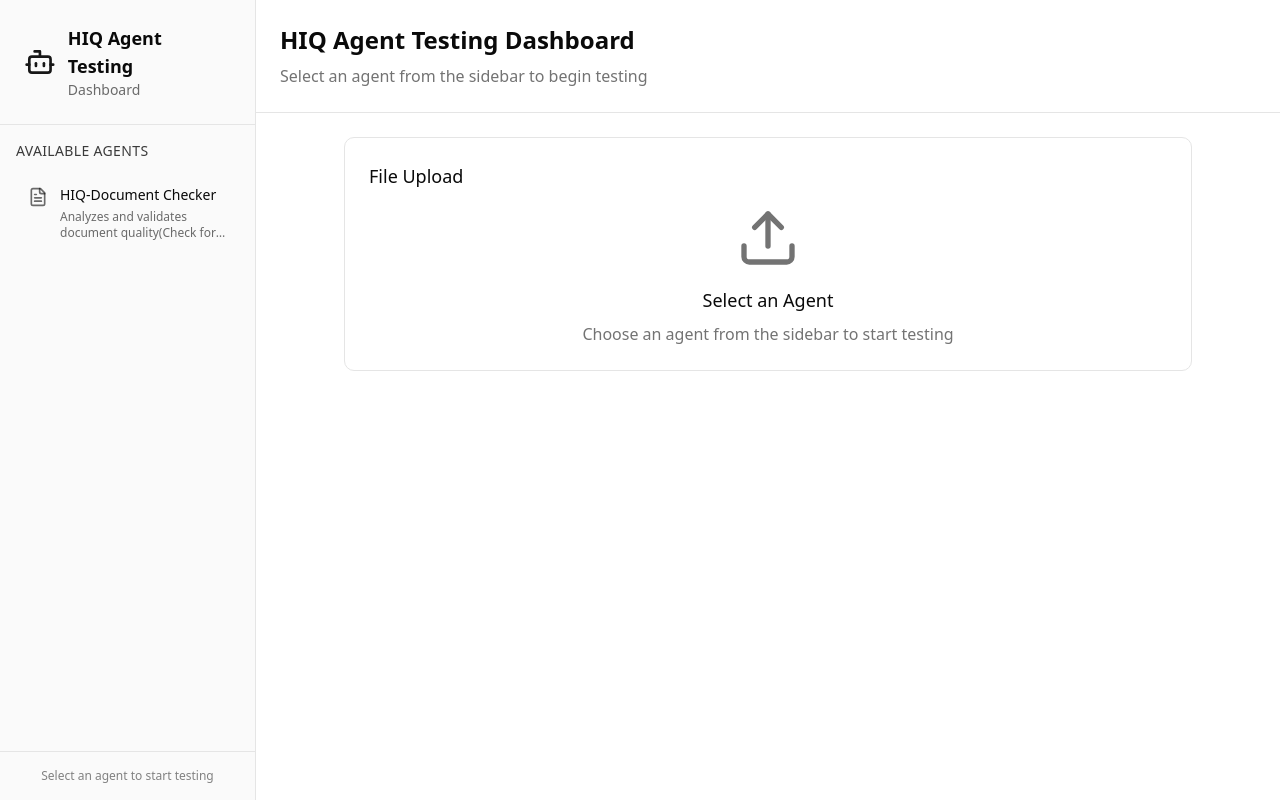
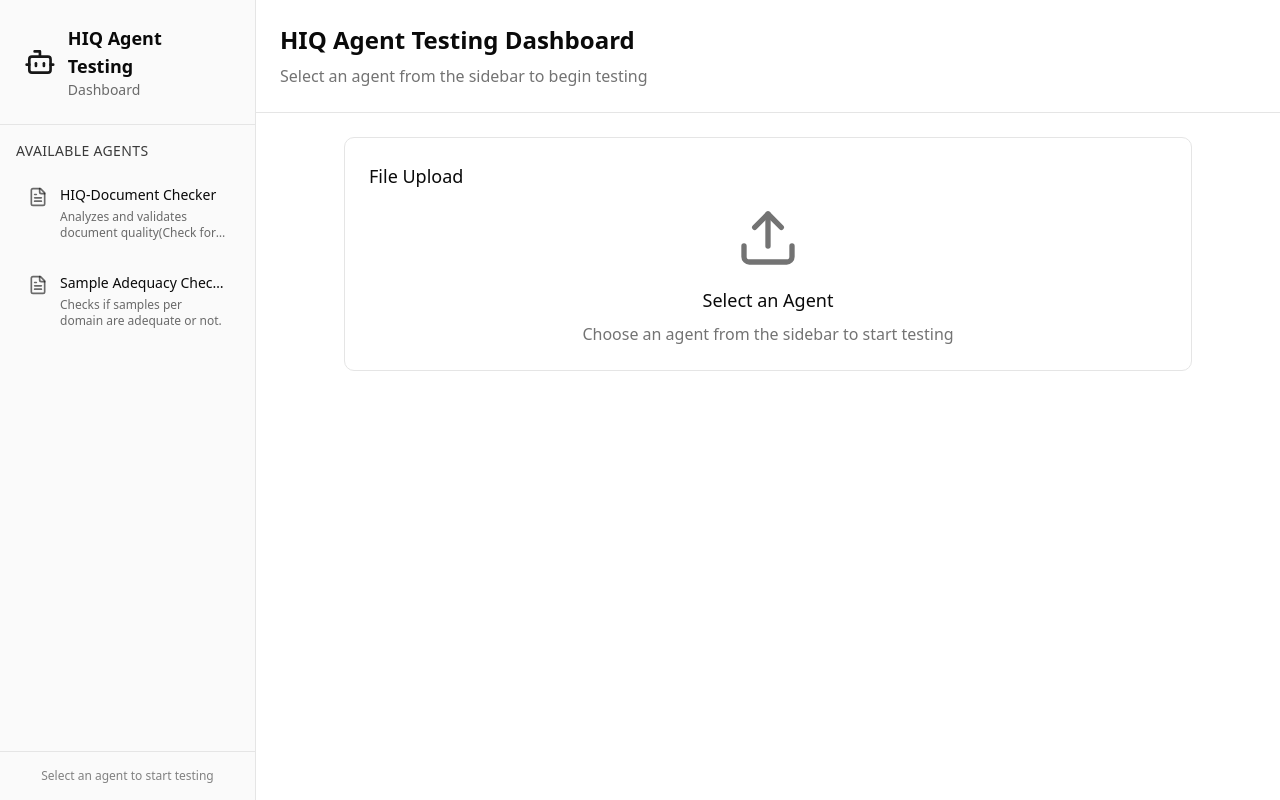
Before and after one commit to shreyansh-jain-10/hiq-agent-dashboard, a React (Vite) app: page / in a window 1280 px wide. Built offline with nearby package versions, Linux system fonts and the light colour scheme.

Commit message:
Agent 2 added

```diff
--- a/src/components/Sidebar.jsx
+++ b/src/components/Sidebar.jsx
@@ -8,6 +8,13 @@ const agents = [
     description: 'Analyzes and validates document quality(Check for report validity and three mandatory sections)',
     icon: FileText,
     webhook: 'https://gluagents.xyz/webhook/e91d733a-4fe5-41cf-a024-9b2ec3a6f914'
+  },
+  {
+    id: 'sample-adequacy-checker',
+    name: 'Sample Adequacy Checker',
+    description: 'Checks if samples per domain are adequate or not.',
+    icon: FileText,
+    webhook: 'https://gluagents.xyz/webhook/c08346a1-e41e-49b7-a64a-35570baf409d'
   }
 ]
 
@@ -39,16 +46,14 @@ export default function Sidebar({ selectedAgent, onAgentSelect }) {
               <button
                 key={agent.id}
                 onClick={() => onAgentSelect(agent)}
-                className={`w-full p-3 rounded-lg text-left transition-all duration-200 group ${
-                  isSelected
+                className={`w-full p-3 rounded-lg text-left transition-all duration-200 group ${isSelected
                     ? 'bg-sidebar-accent text-sidebar-accent-foreground shadow-sm'
                     : 'hover:bg-sidebar-accent/50 text-sidebar-foreground'
-                }`}
+                  }`}
               >
                 <div className="flex items-start gap-3">
-                  <Icon className={`w-5 h-5 mt-0.5 ${
-                    isSelected ? 'text-sidebar-primary' : 'text-sidebar-foreground/60 group-hover:text-sidebar-primary'
-                  }`} />
+                  <Icon className={`w-5 h-5 mt-0.5 ${isSelected ? 'text-sidebar-primary' : 'text-sidebar-foreground/60 group-hover:text-sidebar-primary'
+                    }`} />
                   <div className="flex-1 min-w-0">
                     <h3 className="font-medium text-sm truncate">{agent.name}</h3>
                     <p className="text-xs text-sidebar-foreground/60 mt-1 line-clamp-2">
```
